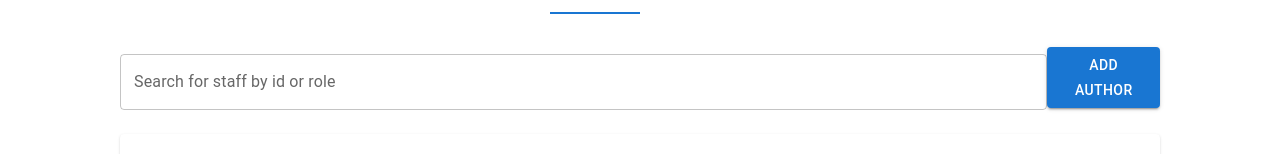
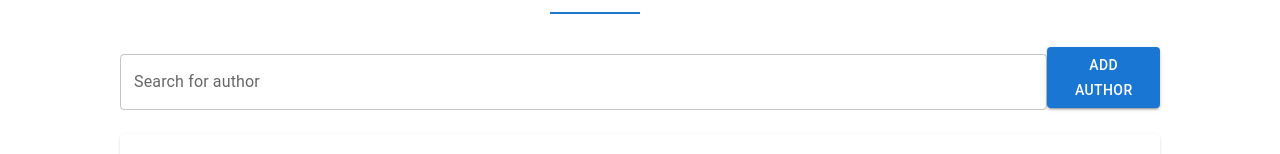
Before and after one commit to daniellaiex/govtech-assessment1, a Next.js app: page / in a window 1280 px wide. Shown: the part 184-338 px from the top of the page. Built offline with nearby package versions, Linux system fonts and the light colour scheme; no server answers.

Commit message:
fix: create author and search

```diff
--- a/src/app/components/SearchBar.tsx
+++ b/src/app/components/SearchBar.tsx
@@ -12,7 +12,7 @@ function SearchBar({ onSearch }: SearchBarProps) {
 
   return (
     <TextField
-      label="Search for staff by id or role"
+      label="Search for author"
       variant="outlined"
       onChange={handleSearchChange}
       fullWidth
--- a/src/app/page.tsx
+++ b/src/app/page.tsx
@@ -42,7 +42,7 @@ export default function Home() {
     setAuthors(data);
   };
 
-  const handlePost = async () => {
+  const handlePost = async (name: string) => {
     const response = await fetch('/api/author', {
       method: 'POST',
       headers: {
@@ -88,6 +88,7 @@ export default function Home() {
               <Button variant="contained" onClick={() => setIsModalOpen(true)}>
                 Add Author
               </Button>
+
             </Box>
             <AuthorTable authors={authors} />
           </Box>
```
